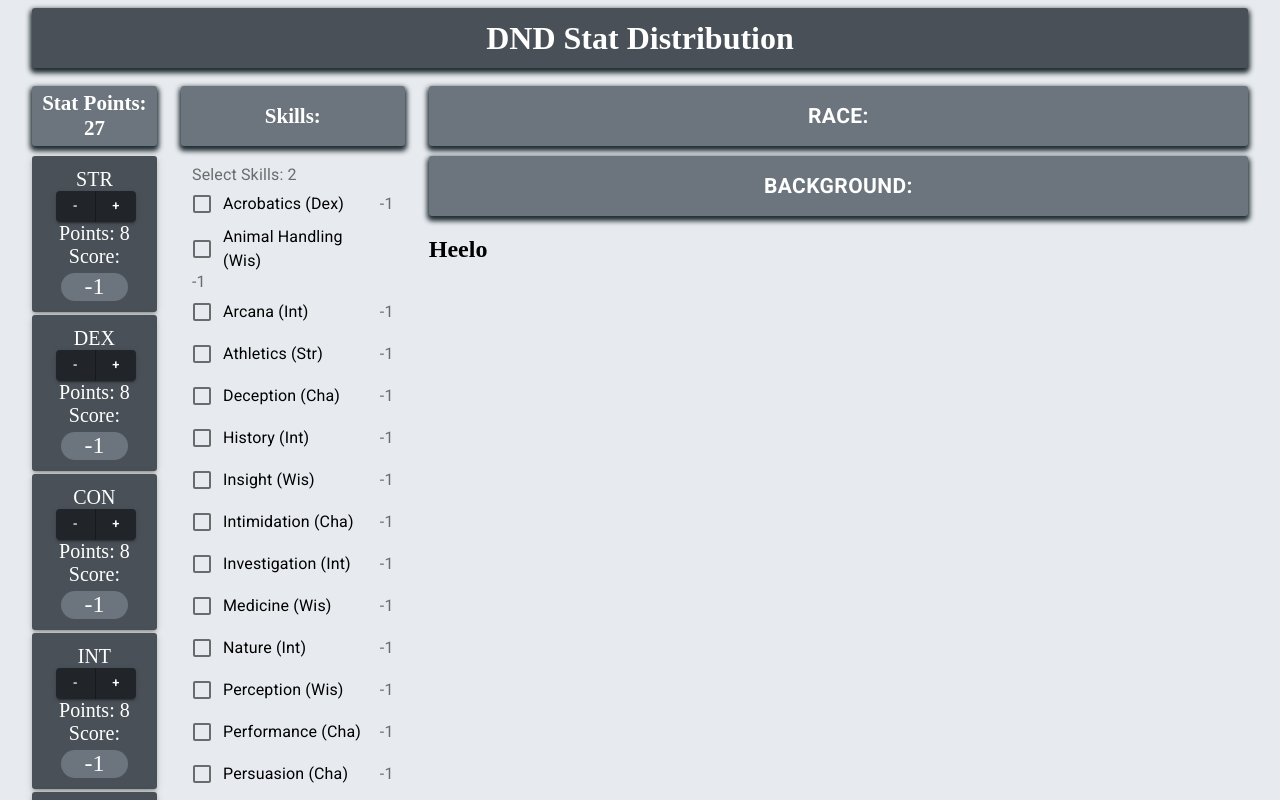
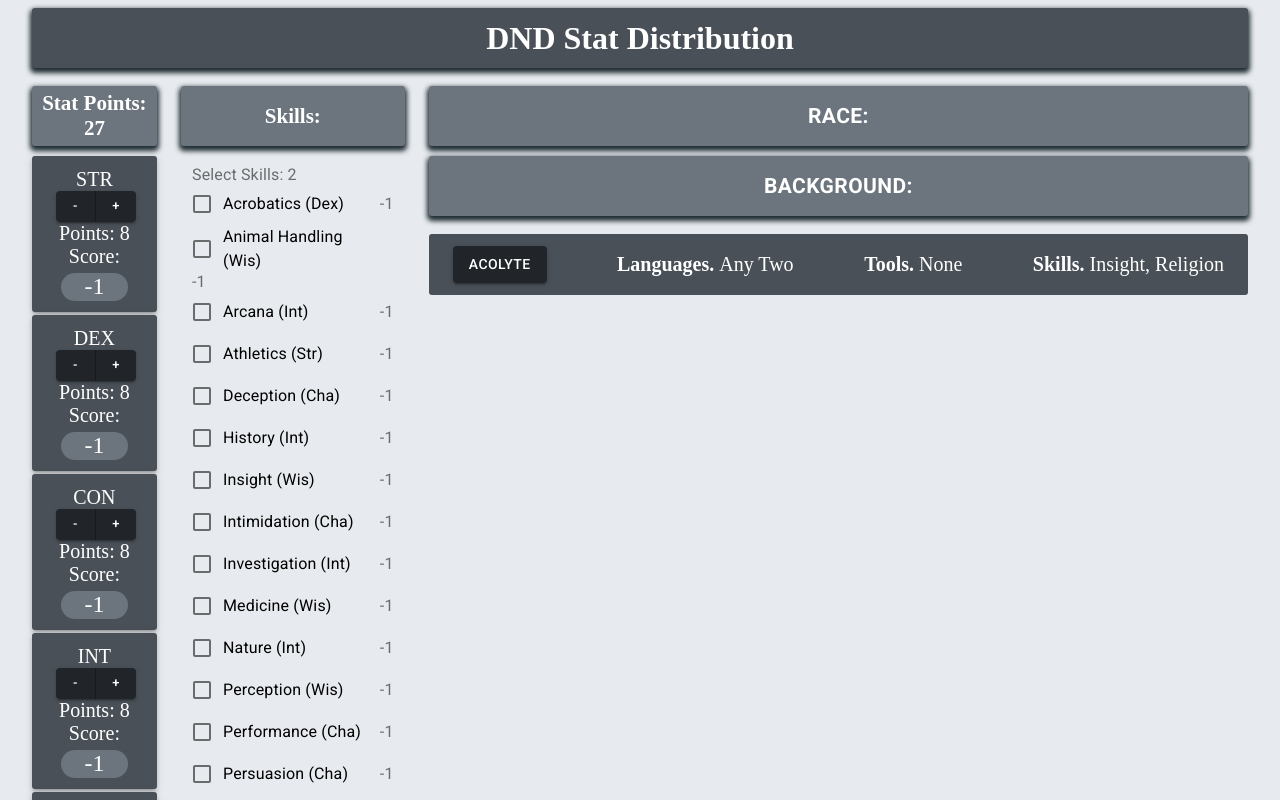
Before and after one commit to KjartanE/dnd_stats, a React (Create React App) app: page / in a window 1280 px wide. Both pictures are taken after a click on the button "BACKGROUND:". Shown: the top 800 px of the page. Built offline with nearby package versions, Linux system fonts and the light colour scheme.

Commit message:
Added BackgroundBlock functionality

```diff
--- a/src/App.js
+++ b/src/App.js
@@ -70,6 +70,7 @@ class App extends Component{
       update_Race:this.update_Race,
       update_Skill_Score: this.update_Skill_Score,
       access_Stat_Score: this.access_Stat_Score,
+      update_Skill: this.update_Skill,
       warning_Alert: this.warning_Alert
     };
 
@@ -200,6 +201,7 @@ class App extends Component{
 
   update_Skill_Score = () => {
     this.skills.current.update_Score();
+    console.log("AAHSDAS");
   }
 
   access_Stat_Score = (dir) => {
@@ -207,6 +209,10 @@ class App extends Component{
 
     return(stat_element.accessScore());
     //console.log(stat_element.state.score);
+  }
+
+  update_Skill = (skill) => {
+    this.skills.current.update_Skill(skill);
   }
 
   warning_Alert = (info) => {
--- a/src/BackgroundBlock/BackgroundBlock.js
+++ b/src/BackgroundBlock/BackgroundBlock.js
@@ -1,10 +1,22 @@
 import React from 'react';
 
 import { withStyles } from '@material-ui/core/styles';
-import {Box, Button, ButtonGroup, Paper} from '@material-ui/core';
+import {Box, Button, ButtonGroup, Grid, List, ListItem, Paper} from '@material-ui/core';
 
 const styles = theme =>({
+    listItem:{
+        background: theme.palette.primary1Color,
+        spaceing: 16,
+        border: 0,
+        fontSize: 20,
+        borderRadius: 3,
+        color: 'white',
+        padding: '12px 24px ',
+        textAlign: 'center',
+        margin: 'auto',
 
+
+    },
 });
 
 class BackgroundBlock extends React.Component{
@@ -17,11 +29,40 @@ class BackgroundBlock extends React.Component{
     }
 
     render(){
+        const { classes } = this.props;
+
         return(
             <Box>
-                <h2>Heelo</h2>
+                <List component="nav">
+                    <ListItem className={classes.listItem}>
+                        <Grid container direction="row" spacing={3}
+                        justifyContent="space-between" alignItems="center">
+
+                            <Grid item>
+                                <Button variant='contained' color='primary'
+                                onClick ={() =>{
+                                    this.props.appState.update_Skill('insi');
+                                    this.props.appState.update_Skill('reli');
+                                }}>
+                                    Acolyte
+                                </Button>
+                            </Grid>
+                            <Grid item>
+                                <strong>Languages. </strong> Any Two
+                            </Grid>
+                            <Grid item>
+                                <strong>Tools. </strong> None
+                            </Grid>
+                            <Grid item>
+                                <strong>Skills. </strong> Insight, Religion
+                            </Grid>
+                        </Grid>
+
+
+                    </ListItem>
+                </List>
             </Box>
         );
     }
 }
-export default BackgroundBlock;
+export  default withStyles(styles, {withTheme: true})(BackgroundBlock);
--- a/src/SkillBlock/SkillBlock.js
+++ b/src/SkillBlock/SkillBlock.js
@@ -40,7 +40,27 @@ class SkillBlock extends React.Component{
             access_Score: this.access_Score,
             adjust_Prof: this.adjust_Prof,
             update_Score: this.update_Score,
-            warning_Alert: this.props.appState.warning_Alert
+            warning_Alert: this.props.appState.warning_Alert,
+            update_Skill: this.update_Skill,
+
+            acro: false,
+            anim: false,
+            arca: false,
+            athl: false,
+            dece: false,
+            hist: false,
+            insi: false,
+            inti: false,
+            inve: false,
+            medi: false,
+            natu: false,
+            perc: false,
+            perf: false,
+            pers: false,
+            reli: false,
+            slei: false,
+            stea: false,
+            surv: false,
         }
     }
 
@@ -51,8 +71,8 @@ class SkillBlock extends React.Component{
         //console.log(JSON.stringify(this.state));
     }
 
+
     update_Score = () =>{
-
         this.setState((state) => ({
             score:{
                 str: this.access_Score('str'),
@@ -63,12 +83,17 @@ class SkillBlock extends React.Component{
                 cha: this.access_Score('cha')
             }
         }));
-
         //console.log(JSON.stringify(this.state));
     }
 
     access_Score = (dir) => {
         return(this.props.appState.access_Stat_Score(dir));
+    }
+
+    update_Skill = (skill) => {
+      this.setState((state) => ({
+        [skill]: !this.state[skill]
+      }));
     }
 
     render(){
@@ -83,46 +108,25 @@ export default SkillBlock;
 export function CheckboxesGroup(props) {
     const classes = style();
 
-    const [state, setState] = React.useState({
-        acro: false,
-        anim: false,
-        arca: false,
-        athl: false,
-        dece: false,
-        hist: false,
-        insi: false,
-        inti: false,
-        inve: false,
-        medi: false,
-        natu: false,
-        perc: false,
-        perf: false,
-        pers: false,
-        reli: false,
-        slei: false,
-        stea: false,
-        surv: false,
-    });
 
     const handleChange = (event) => {
         if(!event.target.checked){
-            setState({ ...state, [event.target.name]: event.target.checked });
+          props.state.update_Skill(event.target.name);
+          //setState({ ...state, [event.target.name]: event.target.checked });
             props.state.adjust_Prof(1);
         }else{
             if(props.state.prof <= 0){
                 props.state.warning_Alert("not enough prof points");
             }else{
-                setState({ ...state, [event.target.name]: event.target.checked });
+                props.state.update_Skill(event.target.name);
+
+                //setState({ ...state, [event.target.name]: event.target.checked });
                 props.state.adjust_Prof(-1);
             }
         }
         props.state.update_Score();
 
     };
-    const { acro, anim, arca, athl, dece, hist,
-            insi, inti, inve, medi, natu, perc,
-            perf, pers, reli, slei, stea, surv
-        } = state;
 
 
     return (
@@ -138,7 +142,7 @@ export function CheckboxesGroup(props) {
                 label="Acrobatics (Dex)"
                 dir="dex"
                 handleChange={handleChange}
-                stat_state={acro}
+                stat_state={props.state.acro}
                 skill_state={props.state}
               />
 
@@ -147,7 +151,7 @@ export function CheckboxesGroup(props) {
                 label="Animal Handling (Wis)"
                 dir="wis"
                 handleChange={handleChange}
-                stat_state={anim}
+                stat_state={props.state.anim}
                 skill_state={props.state}
               />
 
@@ -156,7 +160,7 @@ export function CheckboxesGroup(props) {
                 label="Arcana (Int)"
                 dir="int"
                 handleChange={handleChange}
-                stat_state={arca}
+                stat_state={props.state.arca}
                 skill_state={props.state}
               />
 
@@ -165,7 +169,7 @@ export function CheckboxesGroup(props) {
                 label="Athletics (Str)"
                 dir="str"
                 handleChange={handleChange}
-                stat_state={athl}
+                stat_state={props.state.athl}
                 skill_state={props.state}
               />
 
@@ -174,7 +178,7 @@ export function CheckboxesGroup(props) {
                 label="Deception (Cha)"
                 dir="cha"
                 handleChange={handleChange}
-                stat_state={dece}
+                stat_state={props.state.dece}
                 skill_state={props.state}
               />
 
@@ -183,7 +187,7 @@ export function CheckboxesGroup(props) {
                 label="History (Int)"
                 dir="int"
                 handleChange={handleChange}
-                stat_state={hist}
+                stat_state={props.state.hist}
                 skill_state={props.state}
               />
 
@@ -192,7 +196,7 @@ export function CheckboxesGroup(props) {
                 label="Insight (Wis)"
                 dir="wis"
                 handleChange={handleChange}
-                stat_state={insi}
+                stat_state={props.state.insi}
                 skill_state={props.state}
               />
 
@@ -201,7 +205,7 @@ export function CheckboxesGroup(props) {
                 label="Intimidation (Cha)"
                 dir="cha"
                 handleChange={handleChange}
-                stat_state={inti}
+                stat_state={props.state.inti}
                 skill_state={props.state}
               />
 
@@ -210,7 +214,7 @@ export function CheckboxesGroup(props) {
                 label="Investigation (Int)"
                 dir="int"
                 handleChange={handleChange}
-                stat_state={inve}
+                stat_state={props.state.inve}
                 skill_state={props.state}
               />
 
@@ -219,7 +223,7 @@ export function CheckboxesGroup(props) {
                 label="Medicine (Wis)"
                 dir="wis"
                 handleChange={handleChange}
-                stat_state={medi}
+                stat_state={props.state.medi}
                 skill_state={props.state}
               />
 
@@ -228,7 +232,7 @@ export function CheckboxesGroup(props) {
                 label="Nature (Int)"
                 dir="int"
                 handleChange={handleChange}
-                stat_state={natu}
+                stat_state={props.state.natu}
                 skill_state={props.state}
               />
 
@@ -237,7 +241,7 @@ export function CheckboxesGroup(props) {
                 label="Perception (Wis)"
                 dir="wis"
                 handleChange={handleChange}
-                stat_state={perc}
+                stat_state={props.state.perc}
                 skill_state={props.state}
               />
 
@@ -246,7 +250,7 @@ export function CheckboxesGroup(props) {
                 label="Performance (Cha)"
                 dir="cha"
                 handleChange={handleChange}
-                stat_state={perf}
+                stat_state={props.state.perf}
                 skill_state={props.state}
               />
 
@@ -255,7 +259,7 @@ export function CheckboxesGroup(props) {
                 label="Persuasion (Cha)"
                 dir="cha"
                 handleChange={handleChange}
-                stat_state={pers}
+                stat_state={props.state.pers}
                 skill_state={props.state}
               />
 
@@ -264,7 +268,7 @@ export function CheckboxesGroup(props) {
                 label="Religion (Int)"
                 dir="int"
                 handleChange={handleChange}
-                stat_state={reli}
+                stat_state={props.state.reli}
                 skill_state={props.state}
               />
 
@@ -273,7 +277,7 @@ export function CheckboxesGroup(props) {
                 label="Sleight of Hand (Dex)"
                 dir="dex"
                 handleChange={handleChange}
-                stat_state={slei}
+                stat_state={props.state.slei}
                 skill_state={props.state}
               />
 
@@ -282,7 +286,7 @@ export function CheckboxesGroup(props) {
                 label="Stealth (Dex)"
                 dir="dex"
                 handleChange={handleChange}
-                stat_state={stea}
+                stat_state={props.state.stea}
                 skill_state={props.state}
               />
 
@@ -291,7 +295,7 @@ export function CheckboxesGroup(props) {
                 label="Survival (Wis)"
                 dir="wis"
                 handleChange={handleChange}
-                stat_state={surv}
+                stat_state={props.state.surv}
                 skill_state={props.state}
               />
 
```
